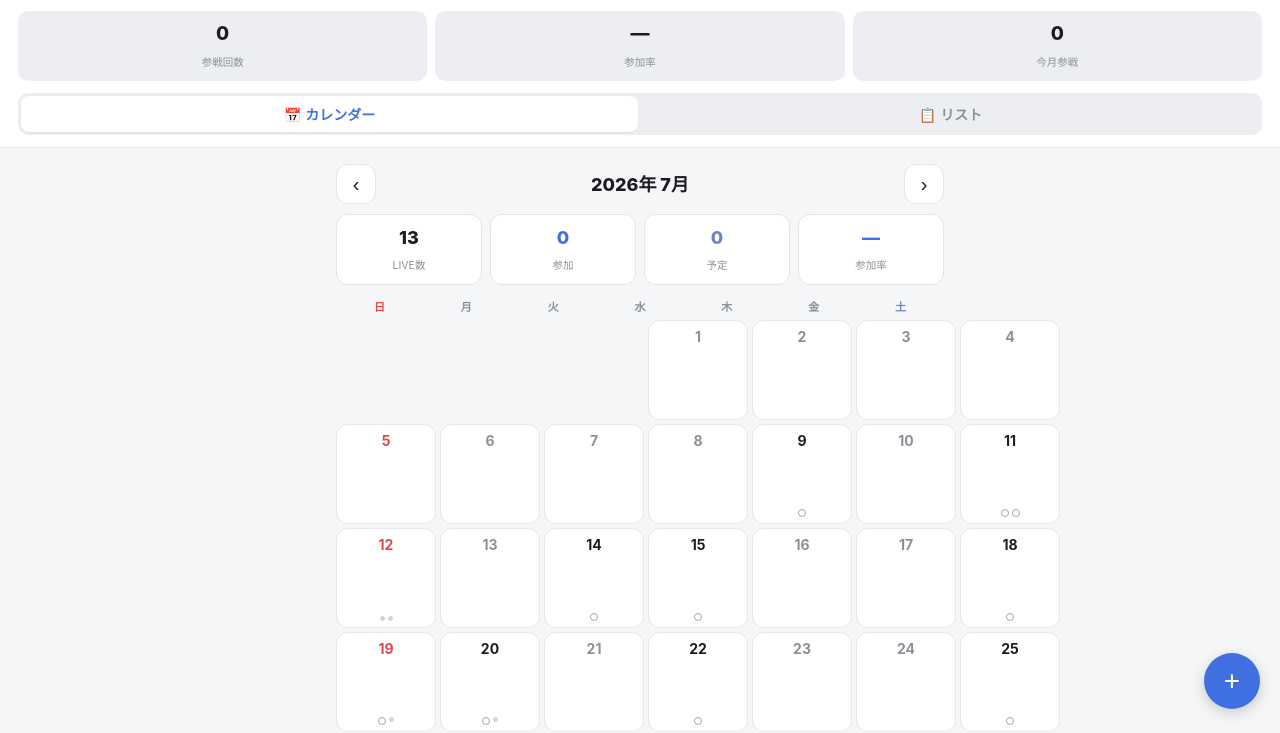
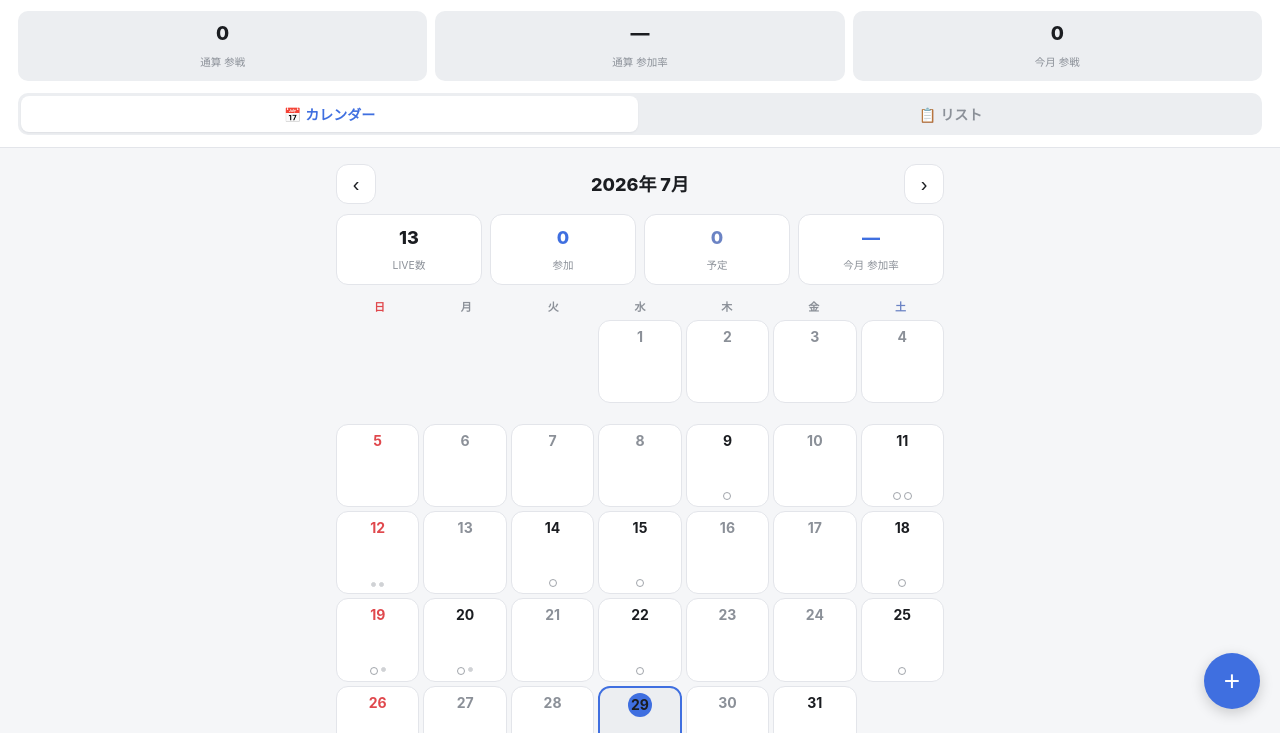
Before and after one commit to hasegawakei-art/-logyou-log, a plain HTML site: page index.html in a window 1280 px wide. Shown: the part 67-800 px from the top of the page. Drawn offline with Linux system fonts and the light colour scheme.

Commit message:
記録の永続化・参加率を通算/今月に分離・スマホ幅にジャスト調整
- navigator.storage.persist() でOSによるデータ自動削除を抑止（記録が消える問題対策）
- 参加率を「通算(全体)」＝ヘッダー、「今月」＝カレンダーに明確化
- 横はみ出し対策: overflow-x:hidden、長文の折り返し、サマリーchipのmin-width撤廃。320px幅でも完全に収まることを検証

Co-Authored-By: Claude Opus 4.8 <noreply@anthropic.com>

```diff
--- a/index.html
+++ b/index.html
@@ -31,7 +31,10 @@
   }
   *{box-sizing:border-box;-webkit-tap-highlight-color:transparent}
   html,body{margin:0;padding:0}
-  body{font-family:-apple-system,BlinkMacSystemFont,"Segoe UI","Hiragino Kaku Gothic ProN","Yu Gothic",Meiryo,sans-serif; background:var(--bg); color:var(--text); padding-bottom:calc(90px + env(safe-area-inset-bottom)); min-height:100vh; line-height:1.5;}
+  html{overflow-x:hidden}
+  body{font-family:-apple-system,BlinkMacSystemFont,"Segoe UI","Hiragino Kaku Gothic ProN","Yu Gothic",Meiryo,sans-serif; background:var(--bg); color:var(--text); padding-bottom:calc(90px + env(safe-area-inset-bottom)); min-height:100vh; line-height:1.5; overflow-x:hidden; width:100%; max-width:100%;}
+  h1,h2,h3,p{overflow-wrap:anywhere}
+  *{min-width:0}
   .app-header{position:sticky; top:0; z-index:20; background:var(--surface); color:var(--text); padding:calc(14px + env(safe-area-inset-top)) 18px 12px; border-bottom:1px solid var(--border);}
   .app-header h1{margin:0; font-size:19px; font-weight:800; display:flex; align-items:center; gap:8px}
   .app-header .sub{margin:3px 0 0; font-size:12px; color:var(--muted)}
@@ -48,7 +51,8 @@
   .month-nav button{background:var(--surface); border:1px solid var(--border); color:var(--text); width:40px; height:40px; border-radius:12px; font-size:20px; cursor:pointer}
   .month-nav .mlabel{font-size:18px; font-weight:800}
   .cal-summary{display:flex; gap:8px; margin:4px 0 14px; flex-wrap:wrap}
-  .cal-summary .chip{flex:1; min-width:66px; background:var(--surface); border:1px solid var(--border); border-radius:12px; padding:9px 6px; text-align:center}
+  .cal-summary .chip{flex:1 1 0; min-width:0; background:var(--surface); border:1px solid var(--border); border-radius:12px; padding:9px 4px; text-align:center}
+  .cal-summary .chip span{white-space:nowrap; font-size:10px}
   .cal-summary .chip b{display:block; font-size:18px; font-weight:800}
   .cal-summary .chip span{font-size:10.5px; color:var(--muted)}
   .cal-summary .chip.rate b{color:var(--accent)}
@@ -174,9 +178,9 @@
   <h1>🎤 log you 参戦ログ</h1>
   <p class="sub">公式スケジュールから、参戦を記録</p>
   <div class="stats">
-    <div class="stat"><b id="stWent">0</b><span>参戦回数</span></div>
-    <div class="stat"><b id="stRate">—</b><span>参加率</span></div>
-    <div class="stat"><b id="stMonth">0</b><span>今月参戦</span></div>
+    <div class="stat"><b id="stWent">0</b><span>通算 参戦</span></div>
+    <div class="stat"><b id="stRate">—</b><span>通算 参加率</span></div>
+    <div class="stat"><b id="stMonth">0</b><span>今月 参戦</span></div>
   </div>
   <div class="tabs">
     <button class="tab active" data-view="cal">📅 カレンダー</button>
@@ -332,7 +336,7 @@ function renderCalendar(){
     <div class="chip"><b>${live.length}</b><span>LIVE数</span></div>
     <div class="chip"><b style="color:var(--accent2)">${went}</b><span>参加</span></div>
     <div class="chip"><b style="color:var(--plan)">${plan}</b><span>予定</span></div>
-    <div class="chip rate"><b>${rate}</b><span>参加率</span></div>`;
+    <div class="chip rate"><b>${rate}</b><span>今月 参加率</span></div>`;
   const byDay={};
   monthEv.forEach(e=>{ const d=+e.date.slice(8,10); (byDay[d]=byDay[d]||[]).push(e); });
   const t=new Date(), thisM=t.getFullYear()===calY&&t.getMonth()===calM;
@@ -561,6 +565,9 @@ $('#btnExport').addEventListener('click',exportData);
 $('#btnImport').addEventListener('click',()=>$('#importInput').click());
 $('#importInput').addEventListener('change',e=>{ if(e.target.files[0]) importData(e.target.files[0]); e.target.value=''; });
 
+/* データを消えにくくする：OSにストレージ永続化を要求（iOS等の自動削除対策） */
+if(navigator.storage && navigator.storage.persist){ navigator.storage.persist().catch(()=>{}); }
+
 /* init: jump to current month, or nearest month with events */
 const _t=new Date(); calY=_t.getFullYear(); calM=_t.getMonth();
 refresh();
--- a/sw.js
+++ b/sw.js
@@ -1,6 +1,6 @@
 // log you 参戦ログ - Service Worker
 // network-first: オンライン時は常に最新を取得し、オフライン時のみキャッシュを使う
-const CACHE = 'logyou-log-v5';
+const CACHE = 'logyou-log-v6';
 const ASSETS = [
   './',
   './index.html',
```
